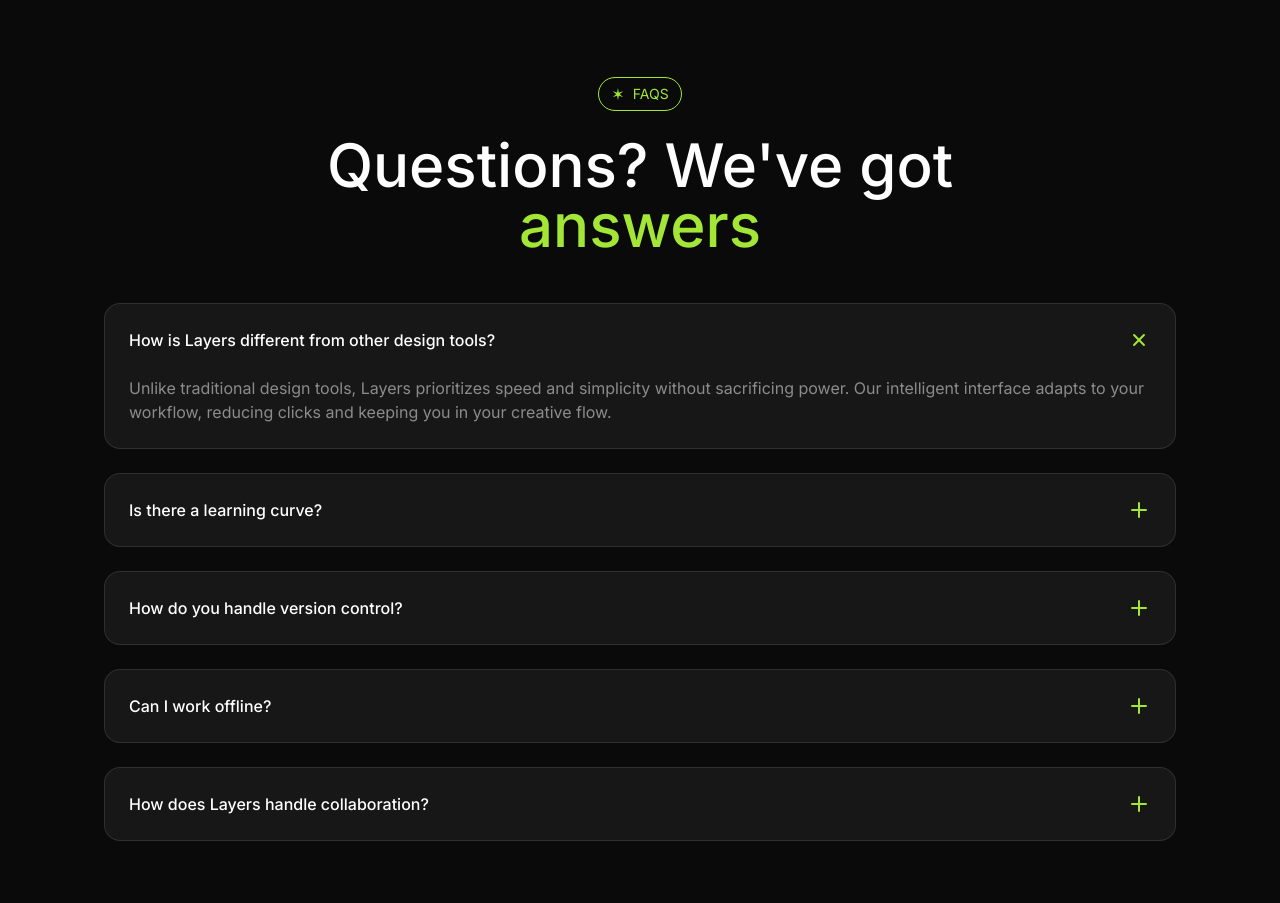
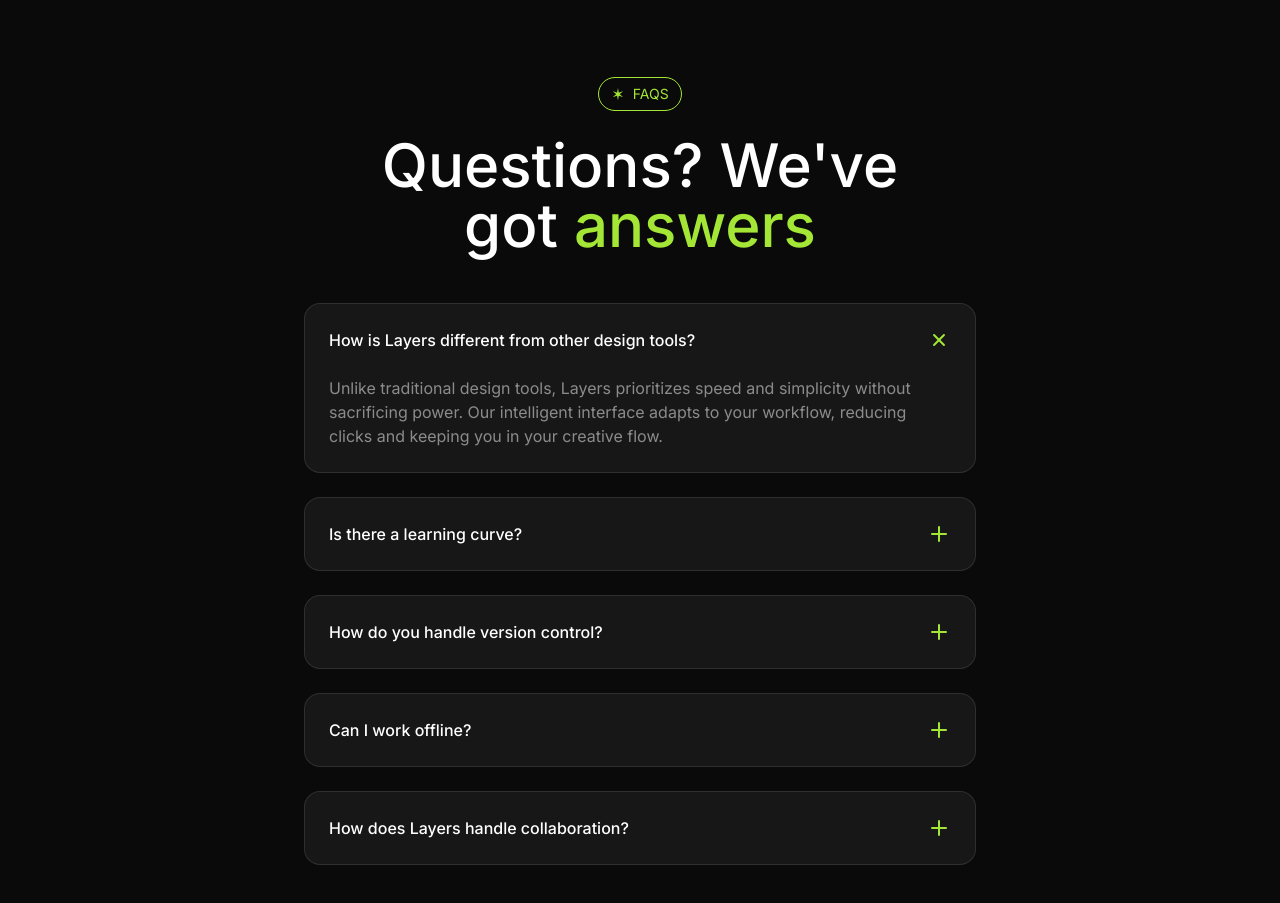
Before and after one commit to assilbekov/animated-landing-page-example, a Next.js app: page / in a window 1280 px wide. Shown: the part 4060-4963 px from the top of the page. Built offline with nearby package versions, Linux system fonts and the light colour scheme.

Commit message:
make faq responsive

```diff
--- a/src/sections/Faqs.tsx
+++ b/src/sections/Faqs.tsx
@@ -37,10 +37,10 @@ export default function Faqs() {
         <div className="flex justify-center">
           <Tag>FAQs</Tag>
         </div>
-        <h2 className="text-center text-6xl font-medium mt-6 max-w-2xl mx-auto">
+        <h2 className="text-center text-6xl font-medium mt-6 max-w-xl mx-auto">
           Questions? We've got <span className="text-lime-400">answers</span>
         </h2>
-        <div className="mt-12 flex flex-col gap-6">
+        <div className="mt-12 flex flex-col gap-6 max-w-2xl mx-auto">
           {faqs.map((faq, faqIndex) => (
             <div
               key={faq.question}
```
